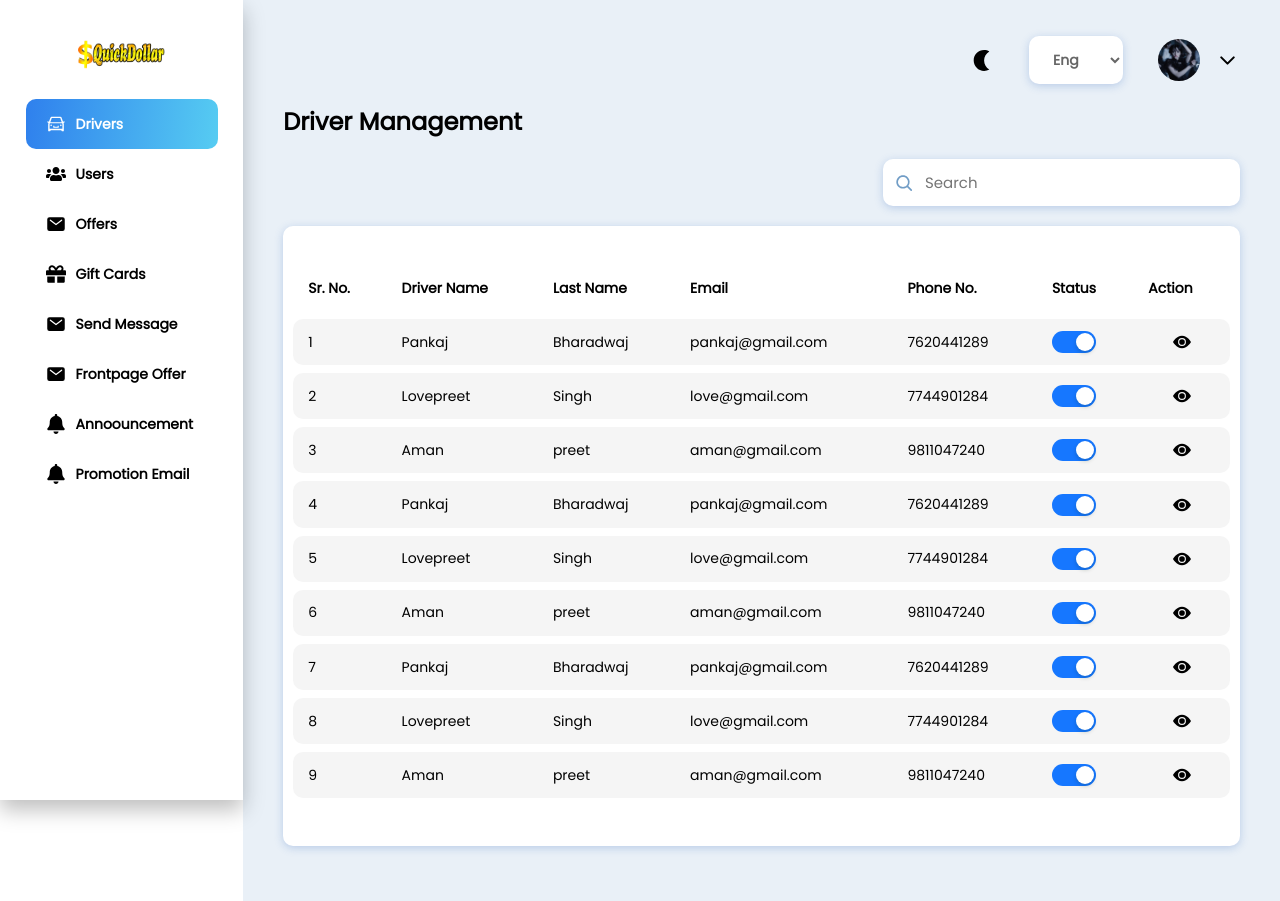
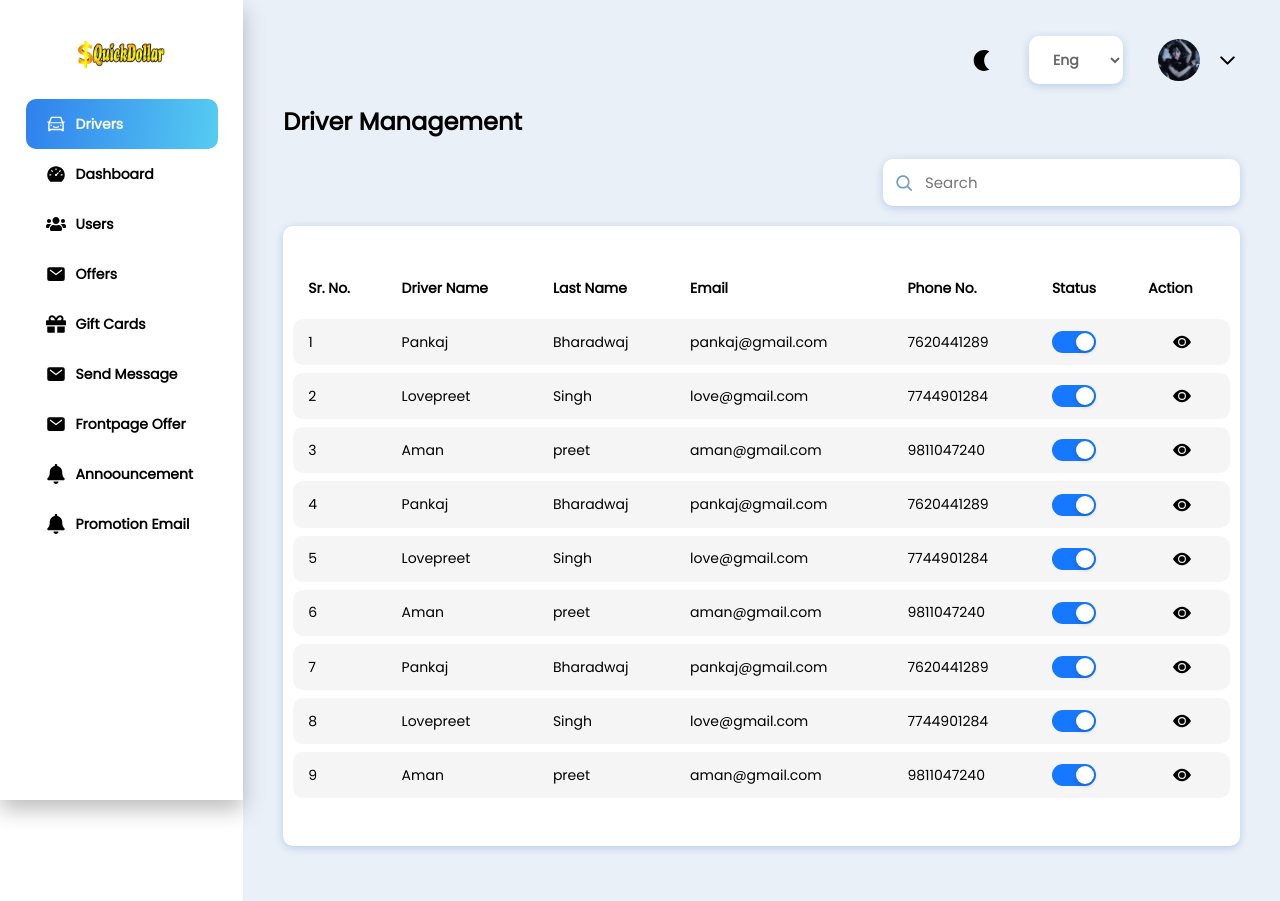
Before and after one commit to jayant2107/quickdollar, a React (Create React App) app: page / in a window 1280 px wide. Both pictures are taken after a click on the button "Login". Built offline with nearby package versions, Linux system fonts and the light colour scheme.

Commit message:
add dashboard

```diff
--- a/src/Components/Sidebar/Sidebar.js
+++ b/src/Components/Sidebar/Sidebar.js
@@ -17,6 +17,7 @@ import { FaUsers } from "react-icons/fa";
 import { IoMail } from "react-icons/io5";
 import { FaGift } from "react-icons/fa";
 import { FaBell } from "react-icons/fa";
+import { AiFillDashboard } from "react-icons/ai";
 
 export default function Sidebar({ dir, open }) {
   //   const unreadComment = useSelector(
@@ -44,6 +45,11 @@ export default function Sidebar({ dir, open }) {
       id: "sidebar.drivers",
       path: "/quickdollar/driver",
       logo: <AiOutlineCar />,
+    },
+    {
+      id: "sidebar.dashboard",
+      path: "/quickdollar/dashboard",
+      logo: <AiFillDashboard />,
     },
     {
       id: "sidebar.user",
--- a/src/Routes/Allroutes.js
+++ b/src/Routes/Allroutes.js
@@ -13,7 +13,7 @@ import EditProfile from "../Components/Header/Profile/EditProfile";
 import Loader from "../Components/Loader/Loader";
 import SkeletonLoader from "../Components/Skeleton/SkeletonLoader";
 import Landing from "../Pages/Landing";
-import Dashboard from "../Pages/SidebarPages/Dashboard/Dashboard";
+import Dashboard from "../Modules/Dashboard/Dashboard";
 import DriverListing from "../Pages/SidebarPages/DriverListing/DriverListing";
 import Announcement from "../Modules/Announcement/Announcement";
 import SendMessage from "../Modules/SendMessage/SendMessage";
```
Also changed, not shown: src/Modules/Dashboard/Dashboard.js (renamed from src/Pages/SidebarPages/Dashboard/Dashboard.js).
